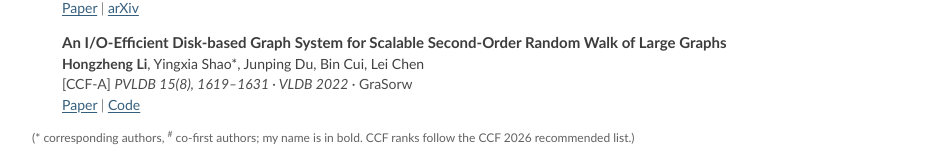
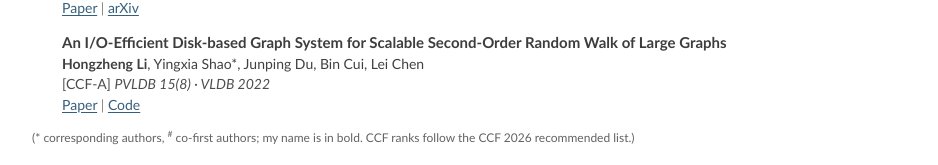
Before and after one commit to DuoLife-QNL/academic-homepage, a Next.js app: page / in a window 1280 px wide. Shown: the part 869-1034 px from the top of the page, without its empty margins (270-1208 px from the left). Built offline with nearby package versions, Linux system fonts and the light colour scheme.

Commit message:
Simplify the VLDB publication venue

```diff
--- a/app/page.tsx
+++ b/app/page.tsx
@@ -143,9 +143,8 @@ const graphSystems: Publication[] = [
         Chen
       </>
     ),
-    venue: "PVLDB 15(8), 1619–1631 · VLDB 2022",
+    venue: "PVLDB 15(8) · VLDB 2022",
     ccf: "A",
-    note: "GraSorw",
     links: [
       {
         label: "Paper",
```
Also changed, not shown: 1 other file (tests, documents, lock files or other folders).
